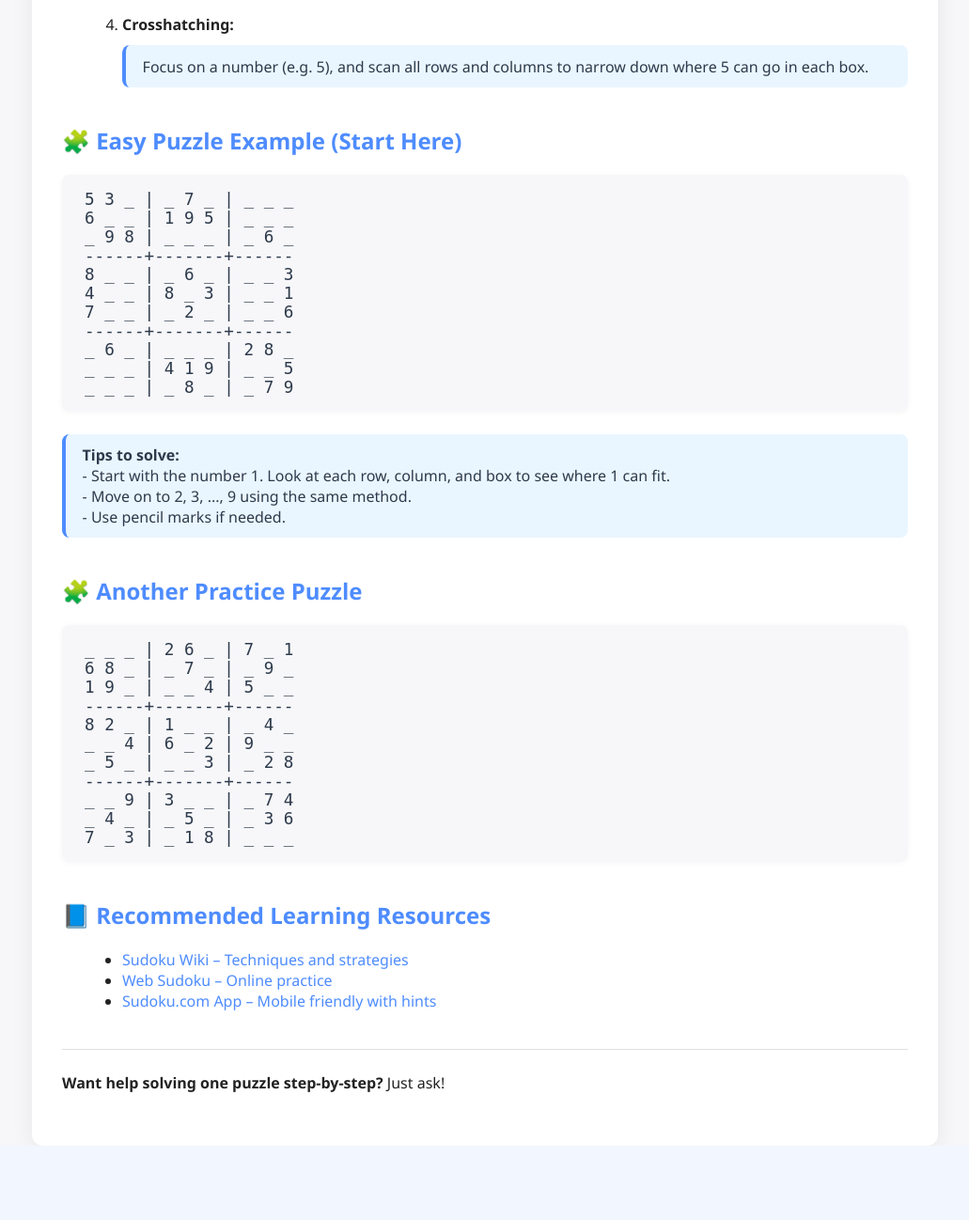
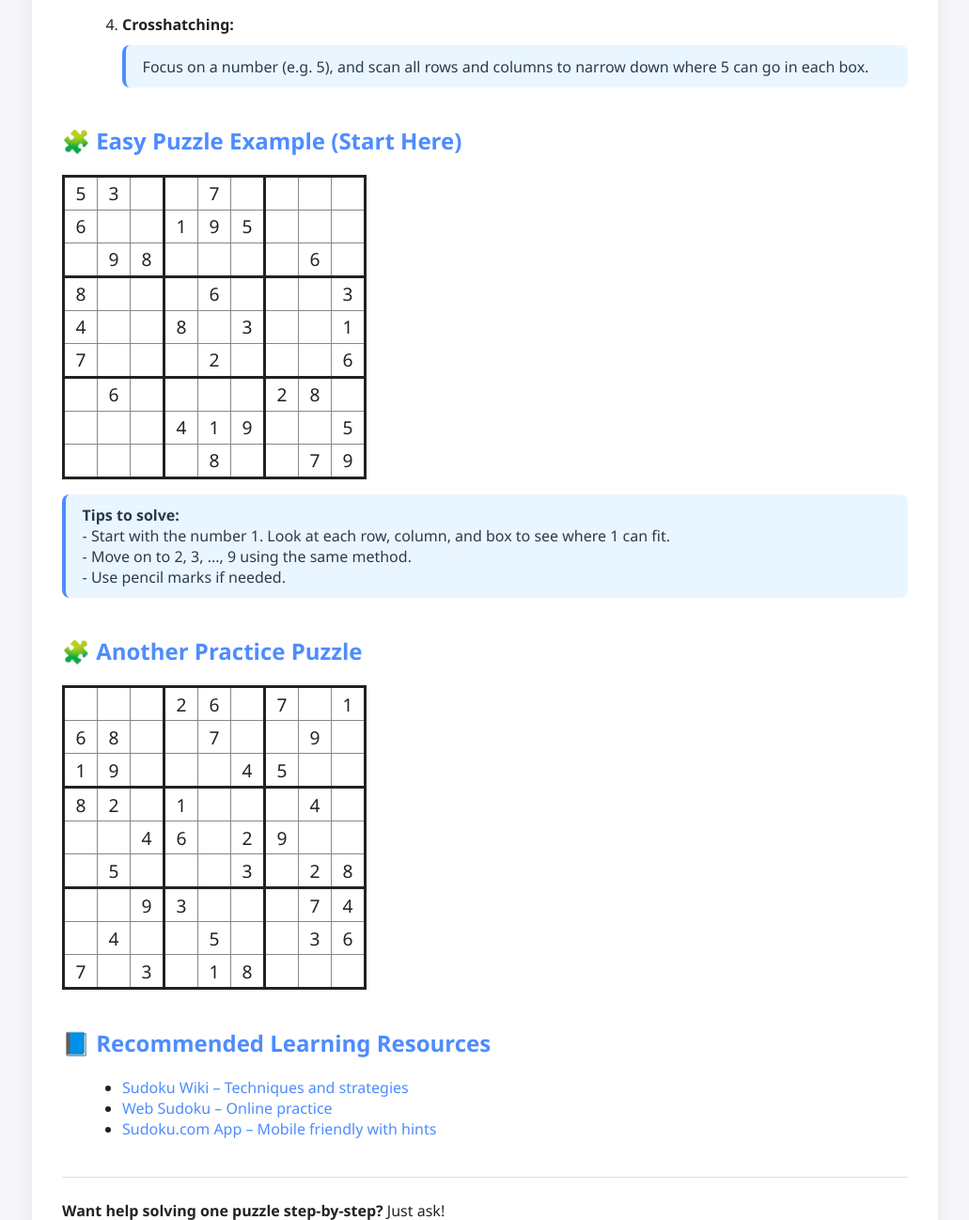
Before and after one commit to vishwas2628/sudokus, a Django app: page / in a window 1280 px wide. Shown: the part 1625-2923 px from the top of the page at 94% size, without its empty margins (124-1155 px from the left). Before the commit the page ends 2844 px from the top, so only its background shows below. Run offline with Django 5.2, Linux system fonts and the light colour scheme.

Commit message:
add index.html

```diff
--- a/sudoku/static/css/home.css
+++ b/sudoku/static/css/home.css
@@ -105,3 +105,20 @@ a:hover {
         font-size: 1.5rem;
     }
 }
+
+.sudoku-table {
+    border-collapse: collapse;
+    margin: 16px 0;
+}
+.sudoku-table td {
+    width: 32px;
+    height: 32px;
+    text-align: center;
+    vertical-align: middle;
+    font-size: 1.2em;
+    border: 1px solid #888;
+}
+.sudoku-table .thick-top { border-top: 3px solid #222; }
+.sudoku-table .thick-left { border-left: 3px solid #222; }
+.sudoku-table .thick-right { border-right: 3px solid #222; }
+.sudoku-table .thick-bottom { border-bottom: 3px solid #222; }
--- a/sudoku/templates/sudokusolver/index.html
+++ b/sudoku/templates/sudokusolver/index.html
@@ -7,6 +7,36 @@
 
 {% block styles %}
     <link rel="stylesheet" href="{% static 'css/home.css' %}">
+    <style>
+      .sudoku-table {
+        border-collapse: collapse;
+        margin: 16px 0;
+      }
+      .sudoku-table td {
+        width: 32px;
+        height: 32px;
+        text-align: center;
+        vertical-align: middle;
+        font-size: 1.2em;
+        border: 1px solid #888;
+        background: #fff;
+      }
+      /* Thick borders for 3x3 boxes */
+      .sudoku-table .thick-top { border-top: 3px solid #222; }
+      .sudoku-table .thick-left { border-left: 3px solid #222; }
+      .sudoku-table .thick-right { border-right: 3px solid #222; }
+      .sudoku-table .thick-bottom { border-bottom: 3px solid #222; }
+      .sudoku-table tr:nth-child(3) td, .sudoku-table tr:nth-child(6) td {
+        border-bottom: 3px solid #222;
+      }
+      .sudoku-table tr td:nth-child(3), .sudoku-table tr td:nth-child(6) {
+        border-right: 3px solid #222;
+      }
+      .sudoku-table tr:first-child td { border-top: 3px solid #222; }
+      .sudoku-table tr td:first-child { border-left: 3px solid #222; }
+      .sudoku-table tr:last-child td { border-bottom: 3px solid #222; }
+      .sudoku-table tr td:last-child { border-right: 3px solid #222; }
+    </style>
 {% endblock %}
 
 {% block body %}
@@ -65,19 +95,37 @@
 </ol>
 
 <h2 class="emoji-title">🧩 Easy Puzzle Example (Start Here)</h2>
-<pre>
-5 3 _ | _ 7 _ | _ _ _
-6 _ _ | 1 9 5 | _ _ _
-_ 9 8 | _ _ _ | _ 6 _
-------+-------+------
-8 _ _ | _ 6 _ | _ _ 3
-4 _ _ | 8 _ 3 | _ _ 1
-7 _ _ | _ 2 _ | _ _ 6
-------+-------+------
-_ 6 _ | _ _ _ | 2 8 _
-_ _ _ | 4 1 9 | _ _ 5
-_ _ _ | _ 8 _ | _ 7 9
-</pre>
+<table class="sudoku-table">
+  <tbody>
+    <tr>
+      <td>5</td><td>3</td><td></td><td></td><td>7</td><td></td><td></td><td></td><td></td>
+    </tr>
+    <tr>
+      <td>6</td><td></td><td></td><td>1</td><td>9</td><td>5</td><td></td><td></td><td></td>
+    </tr>
+    <tr>
+      <td></td><td>9</td><td>8</td><td></td><td></td><td></td><td></td><td>6</td><td></td>
+    </tr>
+    <tr>
+      <td>8</td><td></td><td></td><td></td><td>6</td><td></td><td></td><td></td><td>3</td>
+    </tr>
+    <tr>
+      <td>4</td><td></td><td></td><td>8</td><td></td><td>3</td><td></td><td></td><td>1</td>
+    </tr>
+    <tr>
+      <td>7</td><td></td><td></td><td></td><td>2</td><td></td><td></td><td></td><td>6</td>
+    </tr>
+    <tr>
+      <td></td><td>6</td><td></td><td></td><td></td><td></td><td>2</td><td>8</td><td></td>
+    </tr>
+    <tr>
+      <td></td><td></td><td></td><td>4</td><td>1</td><td>9</td><td></td><td></td><td>5</td>
+    </tr>
+    <tr>
+      <td></td><td></td><td></td><td></td><td>8</td><td></td><td></td><td>7</td><td>9</td>
+    </tr>
+  </tbody>
+</table>
 
 <div class="tip">
   <strong>Tips to solve:</strong><br>
@@ -87,19 +135,37 @@ _ _ _ | _ 8 _ | _ 7 9
 </div>
 
 <h2 class="emoji-title">🧩 Another Practice Puzzle</h2>
-<pre>
-_ _ _ | 2 6 _ | 7 _ 1
-6 8 _ | _ 7 _ | _ 9 _
-1 9 _ | _ _ 4 | 5 _ _
-------+-------+------
-8 2 _ | 1 _ _ | _ 4 _
-_ _ 4 | 6 _ 2 | 9 _ _
-_ 5 _ | _ _ 3 | _ 2 8
-------+-------+------
-_ _ 9 | 3 _ _ | _ 7 4
-_ 4 _ | _ 5 _ | _ 3 6
-7 _ 3 | _ 1 8 | _ _ _
-</pre>
+<table class="sudoku-table">
+  <tbody>
+    <tr>
+      <td></td><td></td><td></td><td>2</td><td>6</td><td></td><td>7</td><td></td><td>1</td>
+    </tr>
+    <tr>
+      <td>6</td><td>8</td><td></td><td></td><td>7</td><td></td><td></td><td>9</td><td></td>
+    </tr>
+    <tr>
+      <td>1</td><td>9</td><td></td><td></td><td></td><td>4</td><td>5</td><td></td><td></td>
+    </tr>
+    <tr>
+      <td>8</td><td>2</td><td></td><td>1</td><td></td><td></td><td></td><td>4</td><td></td>
+    </tr>
+    <tr>
+      <td></td><td></td><td>4</td><td>6</td><td></td><td>2</td><td>9</td><td></td><td></td>
+    </tr>
+    <tr>
+      <td></td><td>5</td><td></td><td></td><td></td><td>3</td><td></td><td>2</td><td>8</td>
+    </tr>
+    <tr>
+      <td></td><td></td><td>9</td><td>3</td><td></td><td></td><td></td><td>7</td><td>4</td>
+    </tr>
+    <tr>
+      <td></td><td>4</td><td></td><td></td><td>5</td><td></td><td></td><td>3</td><td>6</td>
+    </tr>
+    <tr>
+      <td>7</td><td></td><td>3</td><td></td><td>1</td><td>8</td><td></td><td></td><td></td>
+    </tr>
+  </tbody>
+</table>
 
 <h2 class="emoji-title">📘 Recommended Learning Resources</h2>
 <ul>
@@ -109,4 +175,21 @@ _ 4 _ | _ 5 _ | _ 3 6
 </ul>
 <hr>
 <p><strong>Want help solving one puzzle step-by-step?</strong> Just ask!</p>
+
+<!-- Added: Play Sudoku Online and Tricks Section -->
+<h2 class="emoji-title">🎮 Play Sudoku Online</h2>
+<ul>
+  <li><a href="https://www.websudoku.com/" target="_blank">WebSudoku.com – Play classic Sudoku online</a></li>
+  <li><a href="https://sudoku.com/" target="_blank">Sudoku.com – Play on web or mobile</a></li>
+  <li><a href="https://www.nytimes.com/puzzles/sudoku" target="_blank">NYTimes Sudoku – Daily puzzles</a></li>
+  <li><a href="https://www.sudokuoftheday.com/" target="_blank">Sudoku of the Day – New puzzles every day</a></li>
+</ul>
+
+<h2 class="emoji-title">🧠 Advanced Sudoku Tricks & Techniques</h2>
+<ul>
+  <li><a href="https://www.sudokuwiki.org/Techniques" target="_blank">SudokuWiki – All solving techniques</a></li>
+  <li><a href="https://www.learn-sudoku.com/solving-techniques.html" target="_blank">Learn Sudoku – Solving techniques explained</a></li>
+  <li><a href="https://www.kristanix.com/sudokuepic/sudoku-solving-techniques.php" target="_blank">Kristanix – Visual guide to advanced tricks</a></li>
+  <li><a href="https://www.youtube.com/results?search_query=sudoku+solving+tricks" target="_blank">YouTube: Sudoku Solving Tricks</a></li>
+</ul>
 {% endblock %}
```
Also changed, not shown: sudoku/sudokugenrator/genrateRandom.py (+5 -5 lines).
